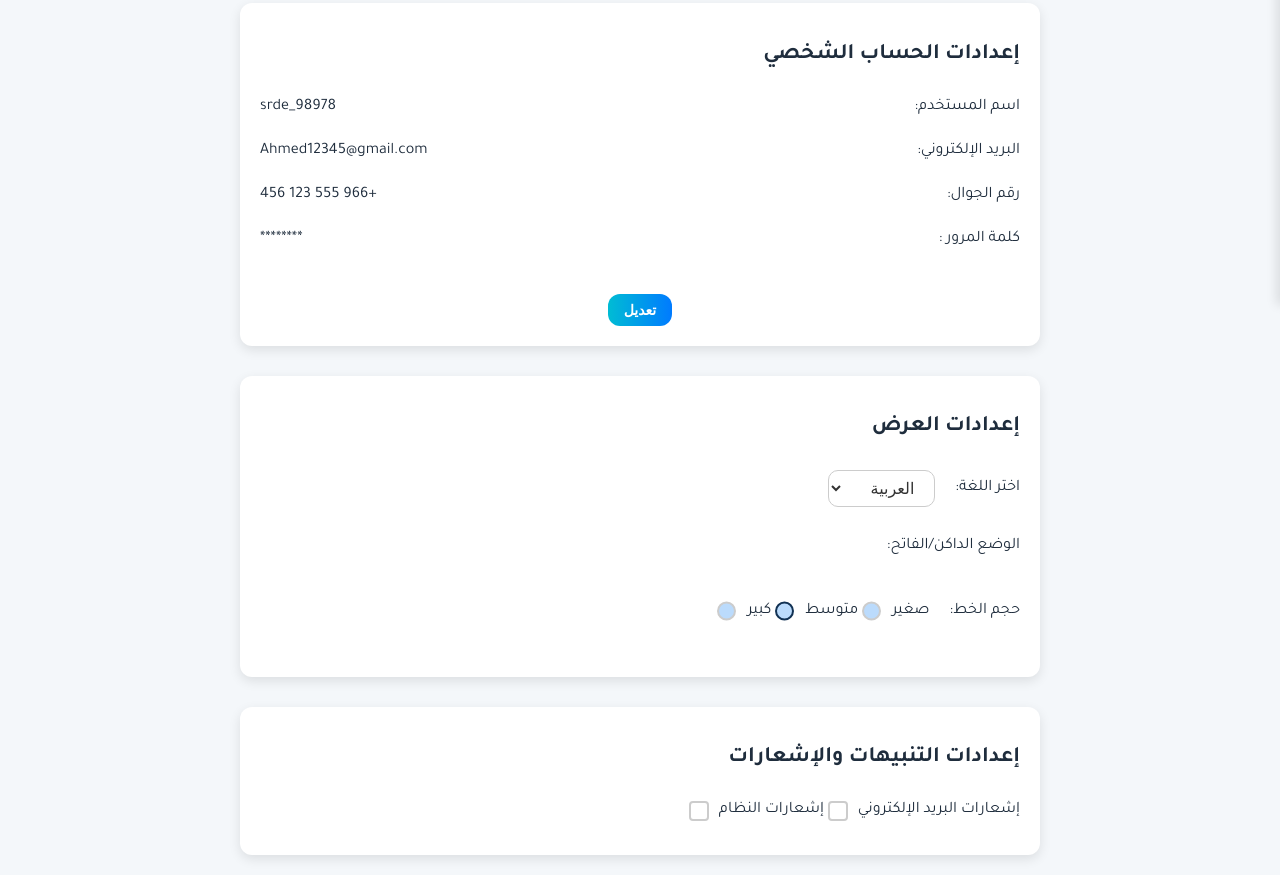
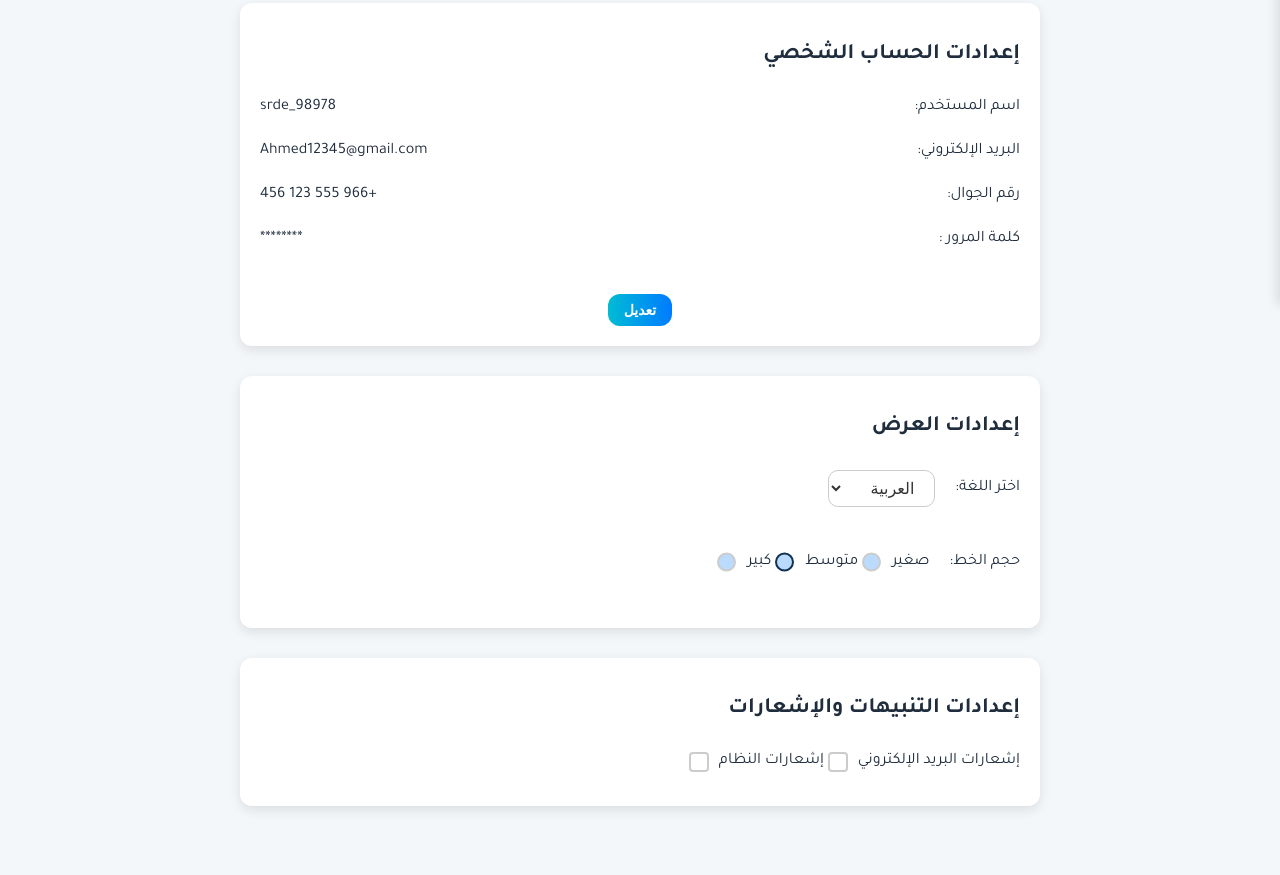
Before and after one commit to linaAlkendi/Sabiq, a plain HTML site: page pages/settings.html in a window 1280 px wide. Shown: the part 495-1370 px from the top of the page. After the commit the page ends 1321 px from the top, so only its background shows below. Drawn offline with Linux system fonts and the light colour scheme.

Commit message:
Update settings

```diff
--- a/pages/settings.html
+++ b/pages/settings.html
@@ -110,11 +110,6 @@
       </div>
 
 
-      <div class="theme-toggle">
-        <label for="theme-toggle-switch">الوضع الداكن/الفاتح:</label>
-
-      </div>
-
    <div class="font-size">
   <p>حجم الخط:</p>
   <div id="font-size">
```
